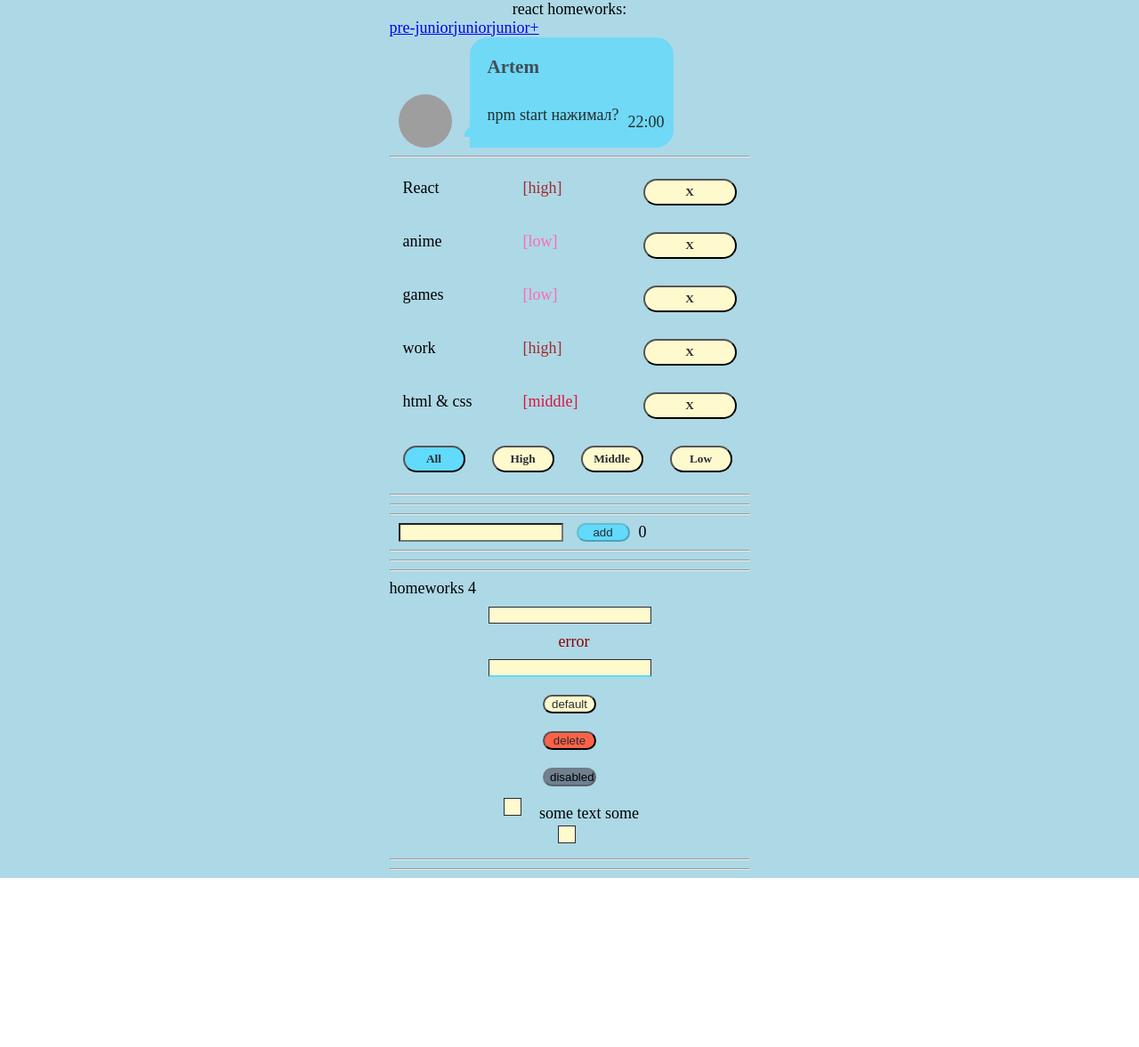
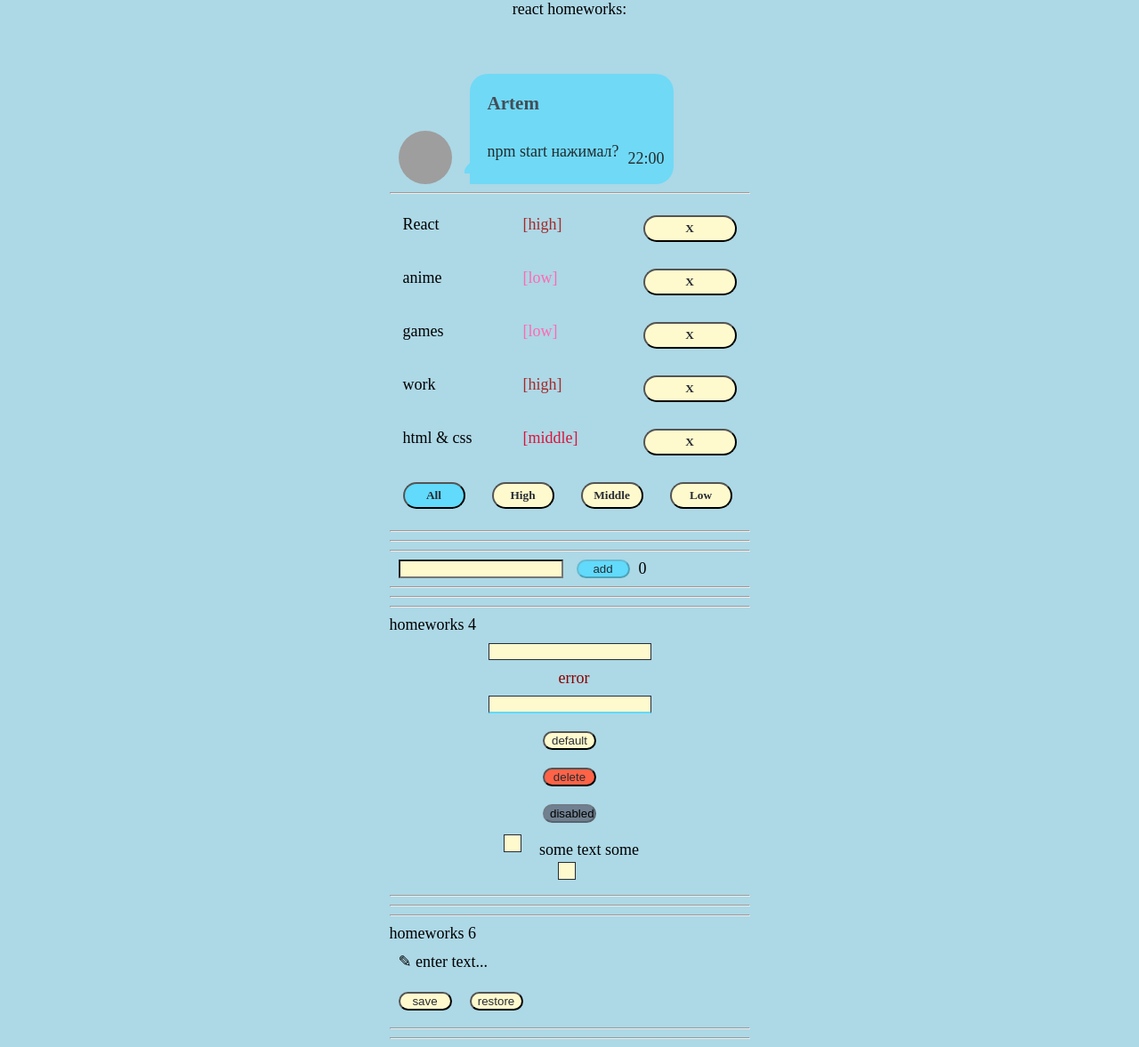
Before and after one commit to KarolinaEsepenok/dzIgnat, a React (Create React App) app: page /#/pre-junior in a window 1280 px wide. Shown: the whole page at 89% size. Before the commit the page ends 987 px from the top, so only its background shows below. Built offline with nearby package versions, Linux system fonts and the light colour scheme; grey boxes are pictures that could not be loaded.

Commit message:
CSSHW71Commit

```diff
--- a/src/p2-homeworks/h5/Header.module.css
+++ b/src/p2-homeworks/h5/Header.module.css
@@ -1,6 +1,28 @@
-.app{
-color:red
+.link{
+    text-decoration: none;
+    color: #0000ff;
+    margin: 10px;
 }
-.app h1{
-    font-size: large;
+.link:hover{
+    color: #282c34;
 }
+.active{
+    color: blue;
+}
+.block{
+    width: 30px;
+    height: 30px;
+    margin-top: 10px;
+    background: blue;
+
+}
+.header{
+    display: flex;
+    width: 250px;
+    transition-duration: 1000ms;
+    transform: translate(-965px);
+}
+.header:hover{
+    transition-duration: 1000ms;
+    transform: translate(0);
+}
--- a/src/p2-homeworks/h5/Header.tsx
+++ b/src/p2-homeworks/h5/Header.tsx
@@ -9,6 +9,7 @@ function Header() {
             <NavLink to={PATH.PRE_JUNIOR} className={s.link} activeClassName={s.active}>pre-junior</NavLink>
             <NavLink to={PATH.JUNIOR} className={s.link} activeClassName={s.active}>junior</NavLink>
             <NavLink to={PATH.JUNIOR_PLUS} className={s.link} activeClassName={s.active}>junior+</NavLink>
+            <div className={s.block}/>
         </div>
     )
 }
--- a/src/p2-homeworks/h5/pages/PreJunior.tsx
+++ b/src/p2-homeworks/h5/pages/PreJunior.tsx
@@ -3,6 +3,7 @@ import HW1 from '../../h1/HW1'
 import HW2 from '../../h2/HW2'
 import HW3 from '../../h3/HW3'
 import HW4 from '../../h4/HW4'
+import HW6 from "../../h6/HW6";
 
 function PreJunior() {
     return (
@@ -11,7 +12,7 @@ function PreJunior() {
             <HW2/>
             <HW3/>
             <HW4/>
-            {/* <HW6/>*/}
+            <HW6/>
 
         </div>
     )
--- a/src/p2-homeworks/h6/HW6.tsx
+++ b/src/p2-homeworks/h6/HW6.tsx
@@ -10,7 +10,7 @@ function HW6() {
         saveState<string>('editable-span-value', value)
     }
     const restore = () => {
-        // setValue()
+        setValue(restoreState<string>('editable-span-value', ''))
     }
 
     return (
--- /dev/null
+++ b/src/p2-homeworks/h6/common/c4-SuperEditableSpan/SuperEditableSpan.module.css
@@ -0,0 +1,8 @@
+.span{
+    display: inline-block;
+    height: 35px;
+    padding-top: 10px;
+    cursor:pointer ;
+    color: #000000;
+
+}
--- a/src/p2-homeworks/h6/common/c4-SuperEditableSpan/SuperEditableSpan.tsx
+++ b/src/p2-homeworks/h6/common/c4-SuperEditableSpan/SuperEditableSpan.tsx
@@ -1,5 +1,6 @@
 import React, {DetailedHTMLProps, InputHTMLAttributes, HTMLAttributes, useState} from 'react'
 import SuperInputText from '../../../h4/common/c1-SuperInputText/SuperInputText'
+import s from './SuperEditableSpan.module.css'
 
 // тип пропсов обычного инпута
 type DefaultInputPropsType = DetailedHTMLProps<InputHTMLAttributes<HTMLInputElement>, HTMLInputElement>
@@ -31,22 +32,23 @@ const SuperEditableSpan: React.FC<SuperEditableSpanType> = (
     const {children, onDoubleClick, className, ...restSpanProps} = spanProps || {}
 
     const onEnterCallback = () => {
-        // setEditMode() // выключить editMode при нажатии Enter
+         setEditMode(false) // выключить editMode при нажатии Enter
 
         onEnter && onEnter()
     }
     const onBlurCallback = (e: React.FocusEvent<HTMLInputElement>) => {
-        // setEditMode() // выключить editMode при нажатии за пределами инпута
+        setEditMode(false) // выключить editMode при нажатии за пределами инпута
 
         onBlur && onBlur(e)
     }
     const onDoubleClickCallBack = (e: React.MouseEvent<HTMLSpanElement, MouseEvent>) => {
-        // setEditMode() // включить editMode при двойном клике
+        setEditMode(true) // включить editMode при двойном клике
 
         onDoubleClick && onDoubleClick(e)
     }
 
-    const spanClassName = `${'сделать красивый стиль для спана'} ${className}`
+
+    const spanClassName = `${s.span} ${className ? className: ''}`
 
     return (
         <>
@@ -67,7 +69,7 @@ const SuperEditableSpan: React.FC<SuperEditableSpanType> = (
                         {...restSpanProps}
                     >
                         {/*если нет захардкодженного текста для спана, то значение инпута*/}
-                        {children || restProps.value}
+                        ✎ {children || restProps.value}
                     </span>
                 )
             }
```
